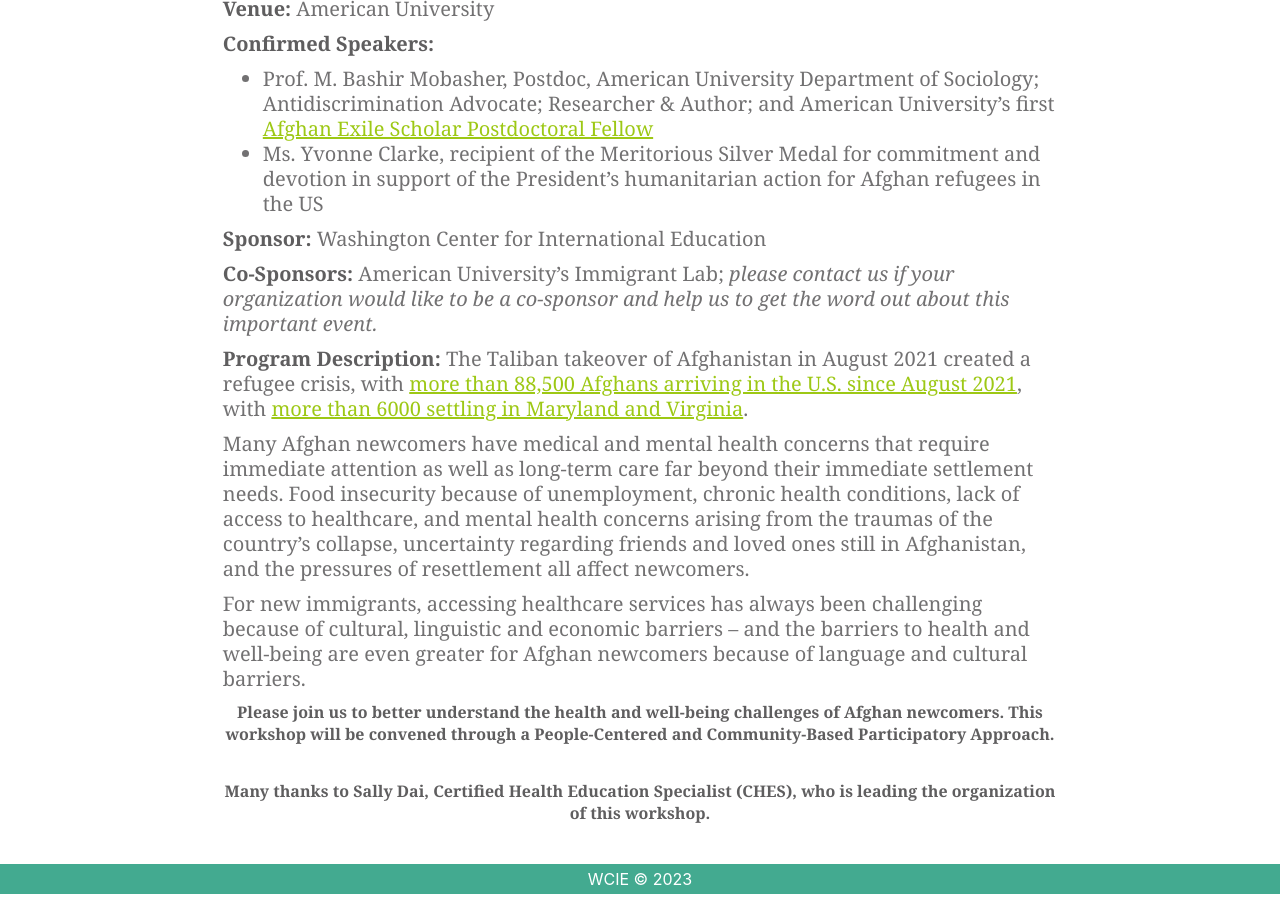
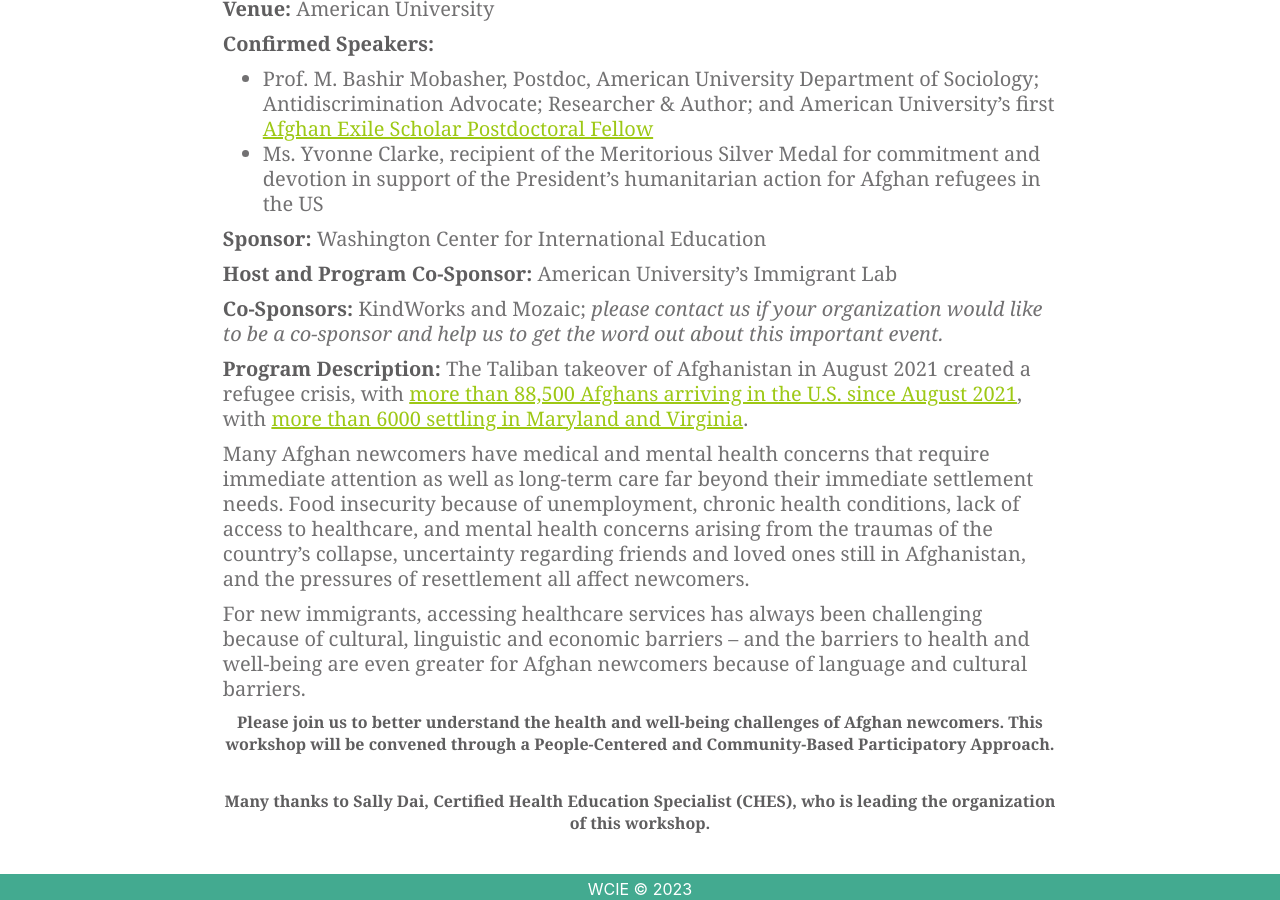
Before and after one commit to washingtoncie/washingtoncie.github.io, a Jekyll site: the page built from _pages/community-service/refugee-resettlement/health-and-wellness-of-afghan-newcomers.md, in a window 1280 px wide and 900 px high, scrolled down 826 px. Built offline with Jekyll 4.4.1, drawn with Linux system fonts in a browser that asks for light colours.

Commit message:
Update health and wellness event details

```diff
--- a/_pages/community-service/refugee-resettlement/health-and-wellness-of-afghan-newcomers.md
+++ b/_pages/community-service/refugee-resettlement/health-and-wellness-of-afghan-newcomers.md
@@ -21,7 +21,9 @@
 
 **Sponsor:** Washington Center for International Education
 
-**Co-Sponsors:** American University’s Immigrant Lab; _please contact us if your organization would like to be a co-sponsor and help us to get the word out about this important event._
+**Host and Program Co-Sponsor:** American University’s Immigrant Lab
+
+**Co-Sponsors:** KindWorks and Mozaic; _please contact us if your organization would like to be a co-sponsor and help us to get the word out about this important event._
 
 **Program Description:** The Taliban takeover of Afghanistan in August 2021 created a refugee crisis, with [more than 88,500 Afghans arriving in the U.S. since August 2021], with [more than 6000 settling in Maryland and Virginia].
 
```
